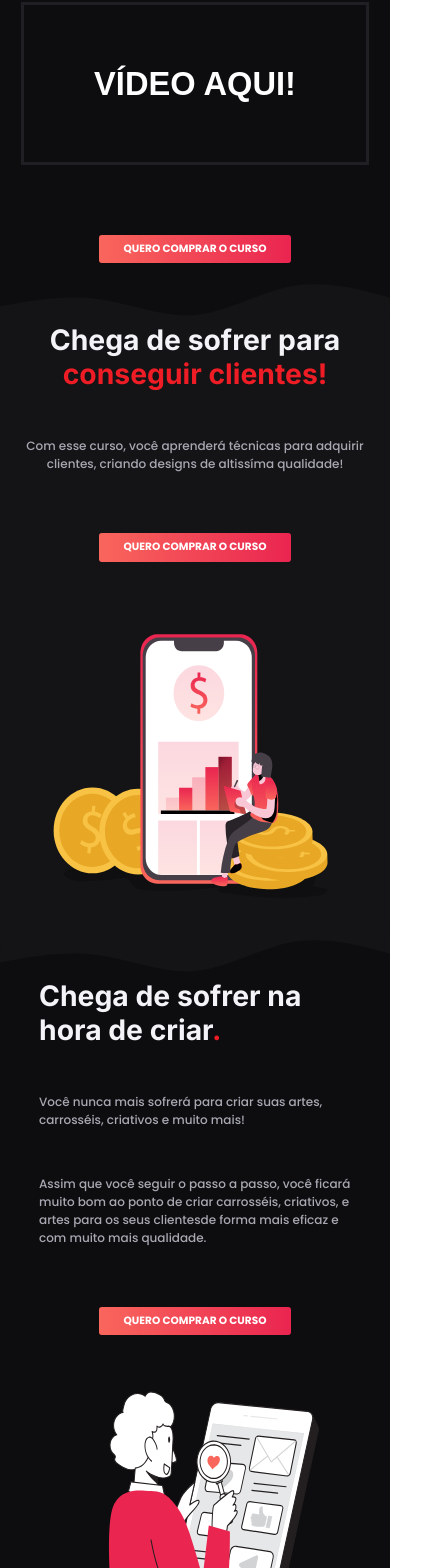
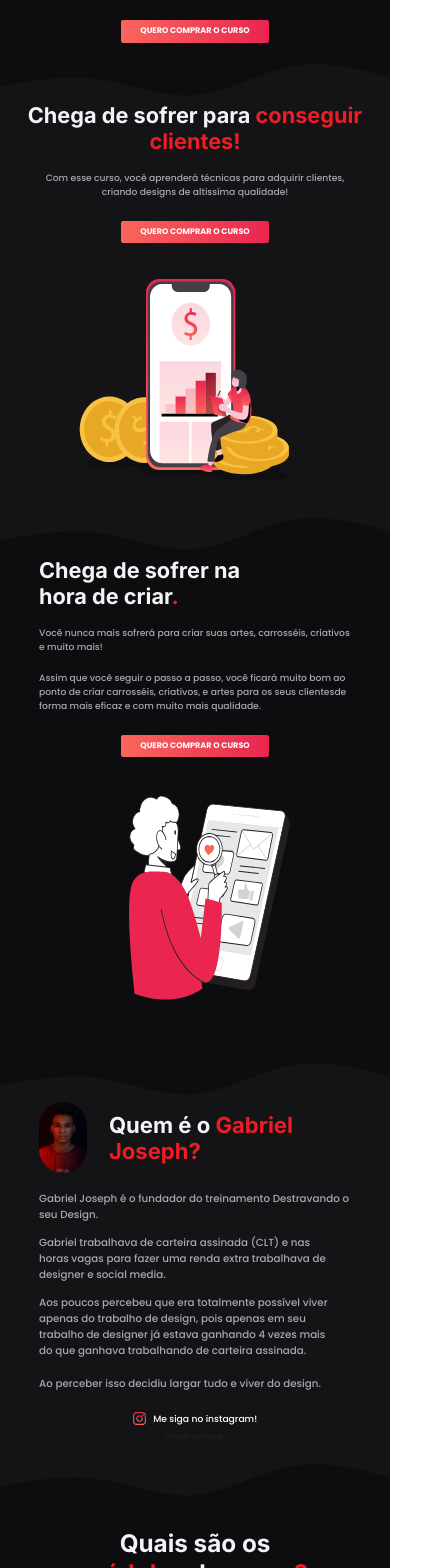
Before and after one commit to gabrieldiasss/freela-destravando-seu-design, a React (Create React App) app: page / in a window 390 px wide. Shown: the part 363-1931 px from the top of the page, 439 px wide, since content can reach past the window. Built offline with nearby package versions, Linux system fonts and the light colour scheme.

Commit message:
quinze deploy

```diff
--- a/src/App.css
+++ b/src/App.css
@@ -58,7 +58,7 @@ header .logo-design {
     display: flex;
     justify-content: center;
     text-align: center;
-    margin: 45px auto;
+    margin: 4.5rem auto;
 }
 
 .text-segunda-parte {
@@ -83,7 +83,6 @@ header .logo-design {
     outline: 0;
     border-radius: 0.6rem;
     color: white;
-    position: relative;
     z-index: 10;
 }
 
@@ -95,7 +94,7 @@ header .logo-design {
 .sectionButtonPage1 {
     display: flex;
     justify-content: center;
-    margin-top: 70px;
+    margin-top: 7rem;
 }
 
 .video {
@@ -141,10 +140,8 @@ header .logo-design {
         font-size: 50%;
     }
 
-
-
     .text-segunda-parte {
-        max-width: 300px;
+        max-width: 600px;
     }
 
     .primeiro-button {
@@ -152,6 +149,8 @@ header .logo-design {
         height: 6rem;
         font-size: 2.2rem;
     }
+
+
 
 }
 
@@ -177,14 +176,34 @@ header .logo-design {
 
 }
 
-@media(max-width: 552px) {
+@media(max-width: 664px) {
     html {
-        font-size: 40%;
+        font-size: 38%;
+    }
+
+    .text-segunda-parte {
+        max-width: 400px;
     }
 }
 
-@media(max-width: 515px) {
+@media(max-width: 550px) {
     html {
-        font-size: 30%;
+        font-size: 26%;
     }
 }
+
+@media(max-width: 425px) {
+    html {
+        font-size: 23%;
+    }
+
+    .text-segunda-parte {
+        max-width: 250px;
+    }
+}
+
+@media(max-width: 375px) {
+    html {
+        font-size: 17%;
+    }
+}
--- a/src/App.js
+++ b/src/App.js
@@ -12,9 +12,6 @@ import Beneficios from './components/beneficios.js'
 import Promocao from './components/promocao.js'
 
 import './App.css';
-
-{/* <h2>Aprenda <small className="chamar-atencao">de forma rápida</small> a criar seus designs<small className="pontos">.</small></h2> */}
-
 
 export default () => {
     return(
--- a/src/components/beneficios.css
+++ b/src/components/beneficios.css
@@ -13,7 +13,7 @@
 
 .PageBeneficios .header-Beneficios small {
     font-family: Inter;
-    font-size: 6.6rem;
+    font-size: 7rem;
     color: #EE1C25;
 }
 
@@ -28,11 +28,9 @@
     color: #E1E1E6;
     font-weight: 700;
     font-size: 3.6rem;
-    margin: 44px 0 3px 40px;
+    margin: 4.4rem 0 0.3rem 4rem;
     padding-left: 4rem;
 }
-
-
 
 .background-modulo-beneficios {
     background-image: linear-gradient(to left, #EE1C25, #EA2550)
@@ -62,6 +60,11 @@
 }
 
 @media(max-width: 550px) {
+
+    .PageBeneficios .header-Beneficios {
+        max-width: 320px;
+    }
+
     .box .titulo-box-beneficios  {
         font-size: 4.8rem;
     }
@@ -71,3 +74,16 @@
         line-height: 4.2rem;
     }
 }
+
+@media(max-width: 515px) {
+    .PageBeneficios .header-Beneficios {
+        max-width: 350px;
+    }
+}
+
+
+@media(max-width: 375px) {
+    .PageBeneficios .header-Beneficios {
+        max-width: 220px;
+    }
+}
--- a/src/components/chegaDeSofrer.css
+++ b/src/components/chegaDeSofrer.css
@@ -30,7 +30,7 @@
     max-width: 700px;
     font-weight: 500;
     color: #A8A8B3;
-    margin: 46px 0;
+    margin: 4.6rem 0;
 }
 
 .wave2 {
@@ -73,7 +73,7 @@
 
     .button-ganheDinheiro {
         text-align: center;
-        margin: 60px 0 10px 0;
+        margin: 6rem 0 1rem 0;
     }
 }
 
@@ -86,3 +86,16 @@
         max-width: 100px;
     }
 }
+
+@media(max-width: 550px) {
+    .main-text-pageChegaDeSofrer {
+        max-width: 250px;
+    }
+
+}
+
+@media(max-width: 375px) {
+    .main-text-pageChegaDeSofrer {
+        max-width: 150px;
+    }
+}
--- a/src/components/exemplo.css
+++ b/src/components/exemplo.css
@@ -43,7 +43,7 @@
     color: #F4F4F8;
     max-width: 850px;
     margin: 0 auto;
-    margin-bottom: 90px;
+    margin-bottom: 9rem;
 }
 
 .pageExemplos header small {
@@ -60,7 +60,7 @@
 }
 
 .botaoo {
-    margin-top: 100px;
+    margin-top: 10rem;
     text-align: center;
 }
 
@@ -82,3 +82,15 @@
         max-width: 500px;
     }
 }
+
+@media(max-width: 550px) {
+    .pageExemplos header {
+        max-width: 400px;
+    }
+}
+
+@media(max-width: 450px) {
+    .pageExemplos header {
+        max-width: 300px;
+    }
+}
--- a/src/components/ganheDinheiro.css
+++ b/src/components/ganheDinheiro.css
@@ -8,7 +8,6 @@
     width: 90%;
     max-width: 1450px;
     margin: 0 auto;
-
 }
 
 .img-ganheDinheiro {
@@ -38,13 +37,15 @@
     max-width: 700px;
     font-weight: 500;
     color: #A8A8B3;
-    margin: 46px 0;
+    margin-top: 4.6rem;
+    margin-bottom: 4.6rem;
 }
 
 .img-ganheDinheiro {
     position: relative;
     z-index: 10;
 }
+
 
 @media(max-width: 1440px) {
     .texts-ganheDinheiro .second-text {
@@ -68,25 +69,20 @@
 
     }
 
+    .texts-ganheDinheiro .second-text {
+        text-align: center;
+    }
+
     .img-ganheDinheiro-section {
         display: flex;
         justify-content: center;
         margin: 0 auto;
         order: 1;
-        margin-top: 40px;
+        margin-top: 4rem;
     }
 
     .button-ganheDinheiro .primeiro-button{
         order: 100;
-    }
-
-
-
-
-    .texts-ganheDinheiro .second-text {
-        display: flex;
-        justify-content: center;
-        margin: 46px auto;
     }
 
 }
@@ -98,5 +94,20 @@
 
     .texts-ganheDinheiro .second-text {
         max-width: 650px;
+        margin: 4.6rem auto;
     }
 }
+
+@media(max-width: 544px) {
+    .texts-ganheDinheiro .second-text {
+        max-width: 300px;
+        margin: 4.6rem auto;
+    }
+}
+
+@media(max-width: 370px) {
+    .texts-ganheDinheiro .second-text {
+        max-width: 200px;
+
+    }
+}
--- a/src/components/promocao.css
+++ b/src/components/promocao.css
@@ -24,7 +24,6 @@
     justify-content: center;
     border-bottom: 2px solid rgba(198, 198, 198, 0.21);
     width: 100%;
-
 }
 
 .logoBoxHeader {
@@ -36,7 +35,7 @@
     font-family: Montserrat;
     font-size: 6.4rem;
     color:rgba(255, 255, 255, 0.54);
-    margin-left: 110px;
+    margin-left: 11rem;
 }
 
 .de47 {
@@ -44,7 +43,7 @@
     color: #E6E6E6;
     font-weight: 700;
     text-align: end;
-    margin-right: 90px;
+    margin-right: 9rem;
 }
 
 .valor47 {
@@ -76,7 +75,7 @@
 
 .sectionPromoButton {
     text-align: center;
-    margin-top: 60px;
+    margin-top: 6rem;
 }
 
 .buttonPromo {
@@ -114,6 +113,6 @@
 .two {
     background-color: rgba(255, 255, 255, 0.54);
     height: 0.3rem;
-    width: 320px;
+    width: 32rem;
     transform: rotate(-13deg) translate(0.5rem, -3.8rem);
 }
--- a/src/components/quemEJoseph.css
+++ b/src/components/quemEJoseph.css
@@ -15,7 +15,7 @@
 
 .textoPrincipal-quemEJoseph {
     font-family: Inter;
-    font-size: 5.9rem;
+    font-size: 6rem;
     color: #F4F4F8;
     max-width: 500px;
 }
@@ -23,12 +23,12 @@
 .fotoJoseph {
     width: 13rem;
     border-radius: 12rem;
-    margin-right: 60px;
+    margin-right: 6rem;
 }
 
 .textoPrincipal-quemEJoseph small{
     font-family: Inter;
-    font-size: 5.9rem;
+    font-size: 6rem;
     color: #EE1C25;
 }
 
@@ -38,11 +38,11 @@
 
 .primeira-parte-quemEJoseph {
     font-family: Poppins;
-    font-size: 2.5rem;
+    font-size: 2.8rem;
     max-width: 700px;
     font-weight: 500;
     color: #A8A8B3;
-    margin-top: 46px;
+    margin-top: 4.6rem;
     margin-right: 60px;
     border-right: 2px solid #323238;
 
@@ -50,29 +50,30 @@
 
 .espaco-segundaParte {
     font-family: Poppins;
-    font-size: 2.5rem;
+    font-size: 2.8rem;
     max-width: 500px;
     font-weight: 500;
     color: #A8A8B3;
-    margin-top: 46px;
-    padding-bottom: 30px;
+    margin-top: 4.6rem;
+    padding-bottom: 3rem;
     border-bottom: 2px solid #202024;
 }
 
 .espaco {
-    margin-top: 32px;
-    margin-right: 60px;
+    margin-top: 3.2rem;
+    margin-right: 6rem;
 }
 
 .instagram {
     display: flex;
     align-items: center;
-    margin-top: 25px;
+    margin-top: 2.5rem;
     justify-content: center;
 
 }
 
 .logo-instagram {
+    width: 3.5rem;
     cursor: pointer;
 }
 
@@ -83,7 +84,7 @@
     color: #FFFFFF;
     display: flex;
     align-items: center;
-    margin-left: 20px;
+    margin-left: 2rem;
 
 }
 
@@ -96,3 +97,41 @@
     font-family: Poppins;
     font-weight: 500;
 }
+
+@media(max-width: 1440px) {
+    .pageQuemEJoseph {
+        width: 80%;
+        max-width: 1300px;
+        margin: 0 auto;
+    }
+
+    .espaco-segundaParte {
+        max-width: 1000px;
+    }
+
+}
+
+@media(max-width: 1300px) {
+
+    .pageQuemEJoseph {
+        max-width: 1000px;
+        margin: 0 auto;
+    }
+
+    .texts-quemEJoseph {
+        display: flex;
+        flex-direction: column;
+        justify-content: center;
+
+
+    }
+
+    .primeira-parte-quemEJoseph {
+        margin-right: 0;
+        border: none;
+    }
+
+    .espaco-segundaParte {
+        border: none;
+    }
+}
--- a/src/components/quemEJoseph.js
+++ b/src/components/quemEJoseph.js
@@ -43,9 +43,8 @@ export default () => {
                         </div>
 
                         <div className="instagram" >
-                            <div className="logo-instagram">
-                                <a href="https://www.instagram.com/gabrieljosephoficial/?hl=pt-br" target="_blank"><img src={LogoInstagram} /></a>
-                            </div>
+                            <a href="https://www.instagram.com/gabrieljosephoficial/?hl=pt-br" target="_blank"><img className="logo-instagram" src={LogoInstagram} /></a>
+
 
                             <div className="texto-instagram">
                                 Me siga no instagram!
--- a/src/components/vouAprender.css
+++ b/src/components/vouAprender.css
@@ -4,7 +4,7 @@
     font-size: 6.6rem;
     max-width: 700px;
     text-align: center;
-    margin: 62px auto;
+    margin: 7rem auto;
     color: #F4F4F8;
 }
 
@@ -28,7 +28,7 @@
     justify-items: center;
     -webkit-align-items: center;
     align-items: center;
-    margin-top: 52px;
+    margin-top: 5.2rem;
 }
 
 .box {
@@ -40,7 +40,7 @@
 }
 
 .box header {
-    height: 70px;
+    height: 9rem;
     border-bottom: 2px solid #323238;
     display: flex;
     align-items: center;
@@ -49,7 +49,7 @@
 }
 
 .box header .logoPremium {
-    margin-right: 30px;
+    margin-right: 3rem;
 }
 
 .porDentroDaLogo {
@@ -59,10 +59,10 @@
 .box header .background-modulo,
 .background-modulo-beneficios {
     background-image: linear-gradient( #04D361, #009D4C);
-    width: 12rem;
-    height: 3.4rem;
-    margin-left: 40px;
-    border-radius: 3rem;
+    width: 13rem;
+    height: 4rem;
+    margin-left: 4rem;
+    border-radius: 3.4rem;
     display: flex;
     align-items: center;
     justify-content: center;
@@ -82,7 +82,7 @@
     color: #E1E1E6;
     font-weight: 700;
     font-size: 3.3rem;
-    margin: 44px 0 3px 40px;
+    margin: 4.4rem 0 0.3rem 4rem;
     padding-left: 4rem;
     max-width: 400px;
     width: 90%;
@@ -93,13 +93,11 @@
     border-image: linear-gradient(#F9665C, #EA2550);
     border-image-slice: 1;
     font-family: Inter;
-    font-size: 72px;
-
-
+    font-size: 7.2rem;
 
     font-weight: 700;
     font-size: 3.6rem;
-    margin: 44px 0 3px 40px;
+    margin: 4.4rem 0 0.3rem 4rem;
     padding-left: 4rem;
     max-width: 450px;
 
@@ -110,7 +108,7 @@
 
 .box .description-box {
     max-width: 450px;
-    margin: 40px;
+    margin: 4rem;
     font-family: Poppins;
     font-weight: 500;
     font-size: 1.8rem;
@@ -120,7 +118,7 @@
 
 .section-button-vouAprender {
     text-align: center;
-    margin-top: 62px;
+    margin-top: 8rem;
 }
 
 .primeiro-button-vouAprender {
@@ -136,7 +134,6 @@
     outline: 0;
     border-radius: 0.6rem;
     color: white;
-    position: relative;
     z-index: 10;
 }
 
@@ -211,9 +208,25 @@
     }
 }
 
+@media(max-width: 660px) {
+    .todas-box {
+        max-width: 400px;
+    }
+}
+
 @media(max-width: 550px) {
+
+    .PageVouAprender .header-vouAprender {
+        max-width: 280px;
+    }
+
+    .todas-box {
+        max-width: 350px;
+    }
+
     .box .titulo-box {
         font-size: 4.8rem;
+
     }
 
     .box .description-box {
@@ -225,3 +238,21 @@
         font-size: 4.8rem;
     }
 }
+
+@media(max-width: 425px) {
+
+    .todas-box {
+        max-width: 250px;
+    }
+
+    .PageVouAprender .header-vouAprender {
+        max-width: 250px;
+    }
+
+}
+
+@media(max-width: 375px) {
+    .todas-box {
+        max-width: 200px;
+    }
+}
```
Also changed, not shown: 1 other file (tests, documents, lock files or other folders).
